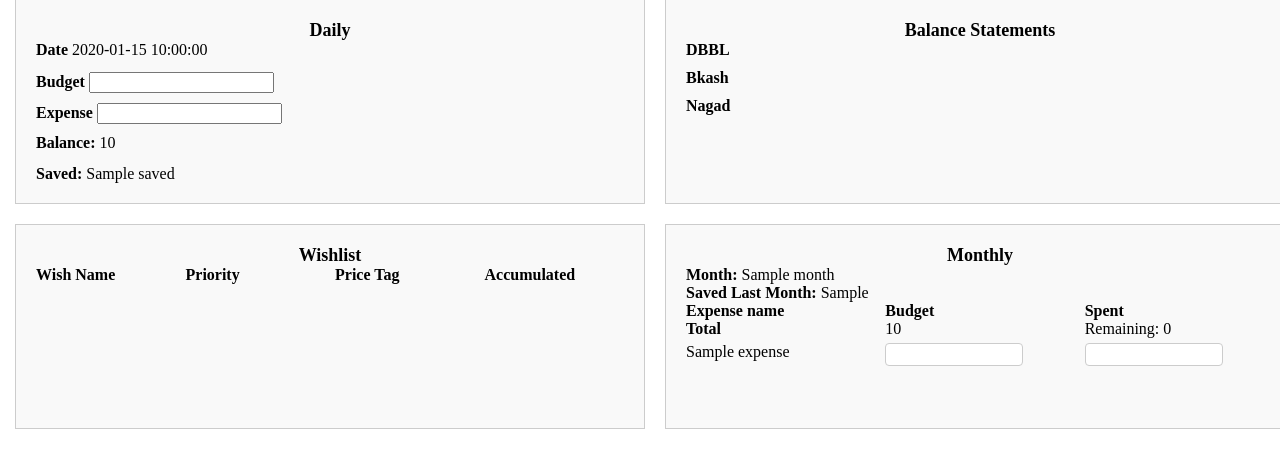
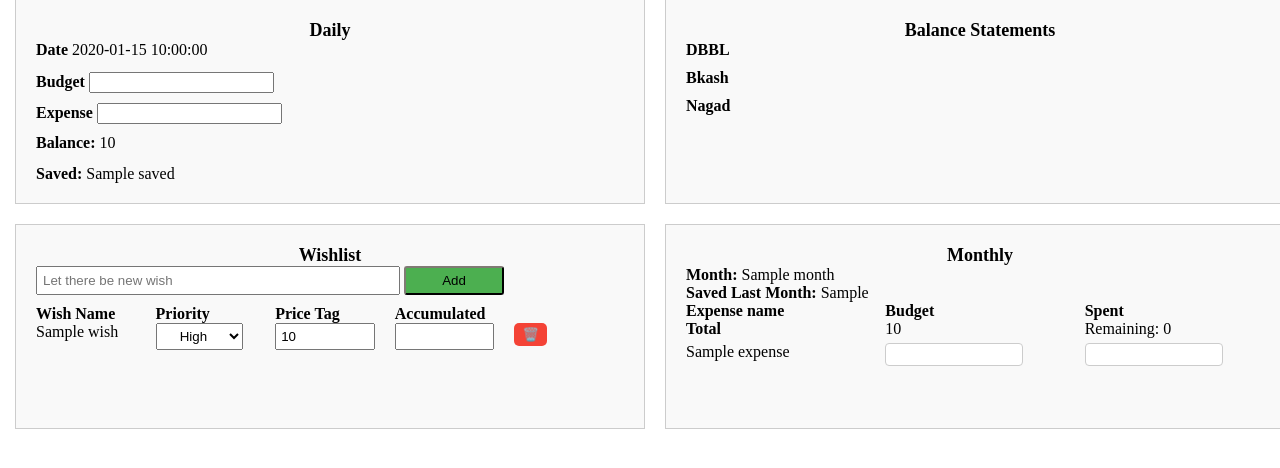
Before and after one commit to MazFahim/pythonProjects, a Flask app: template Padma/templates/balance.html in a window 1280 px wide. Shown: the part 127-595 px from the top of the page. Run offline with Flask 3, Linux system fonts and the light colour scheme; the template is opened without the code that fills it: most values are stand-ins (such as "Sample title", 1, 10 or a date in 2020).

Commit message:
Update balance.html

```diff
--- a/Padma/templates/balance.html
+++ b/Padma/templates/balance.html
@@ -4,7 +4,7 @@
     <meta charset="UTF-8">
     <meta name="viewport" content="width=device-width, initial-scale=1.0">
     <title>Balances</title>
-    <Style>
+    <style>
         body, nav {
             margin: 0 ;
             padding: 0;
@@ -29,7 +29,28 @@
             font-size: 18px;
             text-align: center;
         }
-    </Style>
+        .wish-input {
+            width: 80%;
+            padding: 4px;
+        }
+        select {
+            width: 80%;
+            padding: 4px;
+            text-align: center;
+        }
+        .delete-btn {
+            background-color: #f44336;
+            color: white;
+            border: none;
+            border-radius: 5px;
+            padding: 4px 8px;
+            cursor: pointer;
+        }
+
+        .delete-btn:hover {
+            background-color: #d32f2f;
+        }
+    </style>
 </head>
 <body>
     {% include '_navbar.html' %}
@@ -39,6 +60,7 @@
     </div>
 
     <div id="parent">
+        <!-- daily -->
         <div class="column">
             <h2>Daily</h2>
             <div id="daily" style="display: grid; grid-template-rows: repeat(4, 1fr); gap: 10px;">
@@ -67,6 +89,7 @@
             </div>
         </div>
 
+        <!-- balances -->
         <div class="column">
             <h2>Balance Statements</h2>
             <div id="balanceStatements" style="display: grid; grid-template-rows: repeat(3, 1fr); gap: 10px;">
@@ -76,16 +99,55 @@
             </div>
         </div>
 
-        <div class="column">
+        <!-- wishlist -->
+        <div class="column wishlist-container">
             <h2>Wishlist</h2>
-            <div id="wishlist" style="display: grid; grid-template-columns: repeat(4, 1fr); gap: 10px;">
+
+            <!-- adding new wish -->
+            <div class="wish-row">
+                <input type="text" id="wishInput" placeholder="Let there be new wish" style="flex: 1;width: 350px;padding: 5px;margin-bottom: 10px;">
+                <button style="background-color: #4caf50; padding: 5px; border-radius: 3px; width: 100px; border-color: rgb(44, 42, 40);" onclick="addWish()">Add</button>
+            </div>
+
+            <div id="wishlist" class="wish-row wish-label" style="display: grid; grid-template-columns: repeat(5, 1fr); gap: 10px;">
                 <div><strong>Wish Name</strong></div>
                 <div><strong>Priority</strong></div>
                 <div><strong>Price Tag</strong></div>
                 <div><strong>Accumulated</strong></div>
             </div>
+
+            <!-- Wishlist items -->
+            <div id="wishlistContainer" class="wish-row">
+                {% for wish in wishlistData.wishes %}
+                <div style="display: grid; grid-template-columns: repeat(5, 1fr); gap: 10px; margin-bottom: 8px;">
+                    <div>{{ wish.name }}</div>
+                    <!-- <div>{{ wish.priority }}</div> -->
+
+                    <select onchange="updateWish('{{ wish.name }}', 'priority', this.value)">
+                        <option value="High" {{ 'selected' if wish.priority == 'High' else '' }}>High</option>
+                        <option value="Medium" {{ 'selected' if wish.priority == 'Medium' else '' }}>Medium</option>
+                        <option value="Low" {{ 'selected' if wish.priority == 'Low' else '' }}>Low</option>
+                    </select>
+
+                    <div>
+                        <input type="number" value="{{ wish.price }}" class="wish-input"
+                            onchange="updateWish('{{ wish.name }}', 'price', this.value)">
+                    </div>
+
+                    <div>
+                        <input type="number" value="{{ wish.accumulated }}" class="wish-input"
+                            onchange="updateWish('{{ wish.name }}', 'accumulated', this.value)">
+                    </div>
+
+                    <div>
+                        <button class="delete-btn" onclick="deleteWish('{{ wish.name }}')">🗑️</button>
+                    </div>
+                </div>
+                {% endfor %}
+            </div>
         </div>
 
+        <!-- monthly -->
         <div class="column">
             <h2>Monthly</h2>
             <div id="monthly">
@@ -179,5 +241,55 @@
             }
         })
     }
+
+    function addWish(){
+        const input = document.getElementById('wishInput');
+        const wishName = input.value.trim();
+
+        if (!wishName) {
+            alert("Wish name cannot be empty");
+            return;
+        }
+
+        fetch('/addWish', {
+            method: 'POST',
+            headers: {
+                'Content-Type': 'application/json'
+            },
+            body: JSON.stringify({ name: wishName })
+        })
+        .then(res => res.json())
+        .then(data => {
+            if (data.success) {
+                location.reload();
+            }
+        });
+    }
+
+    function updateWish(name, field, value) {
+        fetch('/updateWish', {
+            method: 'POST',
+            headers: {
+                'Content-Type': 'application/json'
+            },
+            body: JSON.stringify({ name, field, value })
+        });
+    }
+
+    function deleteWish(name) {
+        fetch('/deleteWish', {
+            method: 'POST',
+            headers: {
+                'Content-Type': 'application/json'
+            },
+            body: JSON.stringify({ name })
+        })
+        .then(res => res.json())
+        .then(data => {
+            if (data.success) {
+                location.reload();
+            }
+        });
+    }
 </script>
 </html>
```
